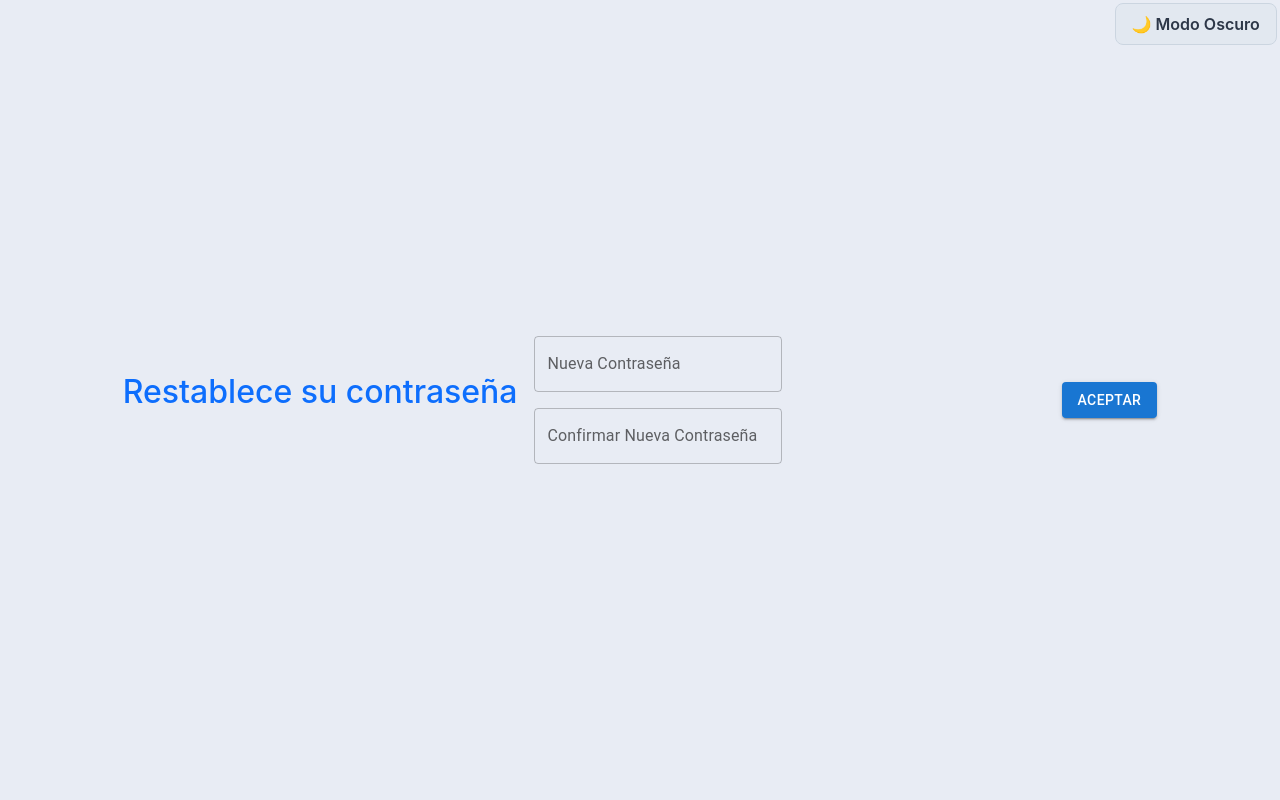
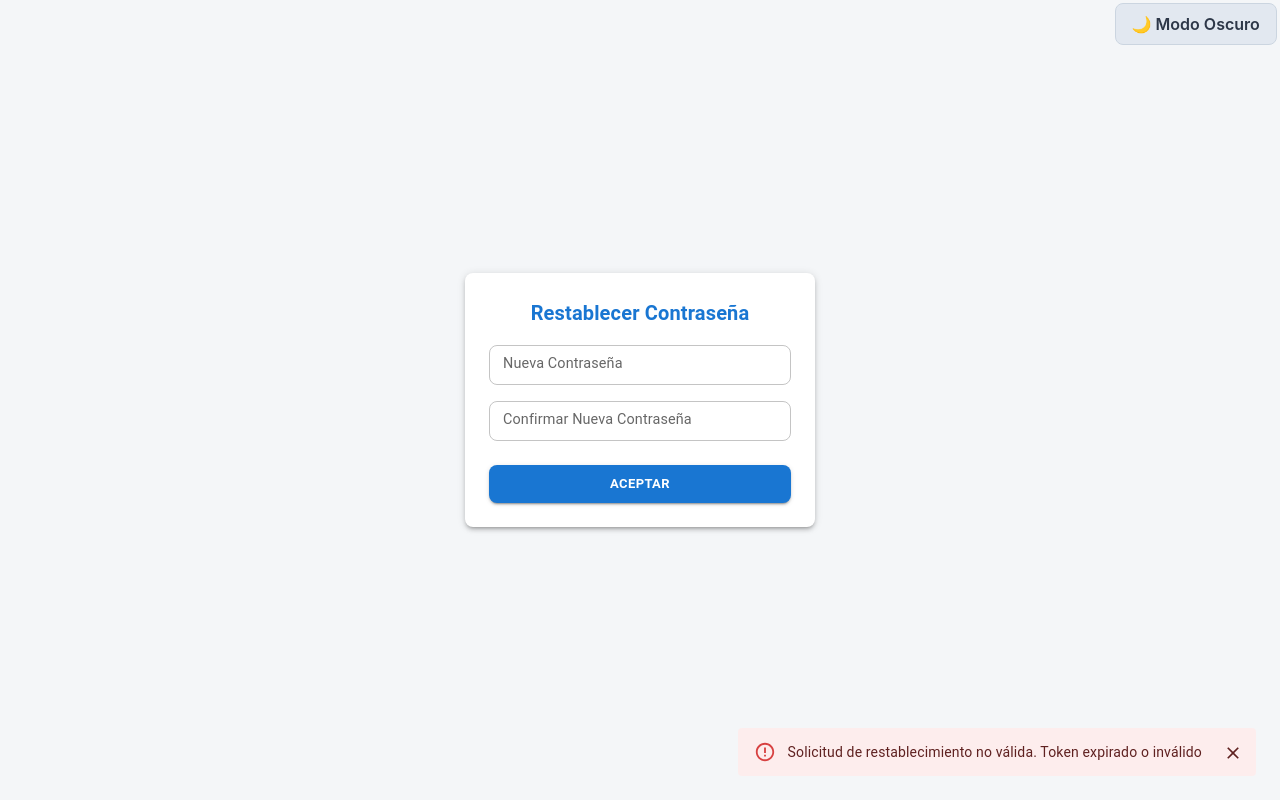
Before and after one commit to alvarovr712/ticketing-front, a React (Vite) app: page /reset-password in a window 1280 px wide. Both pictures are taken after a click on the button "ACEPTAR". Built offline with nearby package versions, Linux system fonts and the light colour scheme.

Commit message:
mejora visual en reseteo de contraseña

```diff
--- a/src/vistas/ResetPassword.jsx
+++ b/src/vistas/ResetPassword.jsx
@@ -1,7 +1,7 @@
 import { useSearchParams } from 'react-router-dom';
 import { useNavigate } from 'react-router-dom';
 import { useState } from "react";
-import { Button, TextField, Grid } from "@mui/material";
+import { Button, TextField, Box, Card, CardContent, Typography, Snackbar, Alert } from "@mui/material";
 import { resetPassword } from '../api/Login';
 
 export default function ResetPassword() {
@@ -14,65 +14,100 @@ export default function ResetPassword() {
 	const [password, setPassword] = useState('');
 	const [confirmPassword, setConfirmPassword] = useState('');
 
-	const changePassword = () => {
+	const [openSnackbar, setOpenSnackbar] = useState(false);
+	const [snackbarMessage, setSnackbarMessage] = useState('');
+	const [snackbarSeverity, setSnackbarSeverity] = useState('success');
+
+	const handleCloseSnackbar = (event, reason) => {
+		if (reason === 'clickaway') {
+			return;
+		}
+		setOpenSnackbar(false);
+	};
+
+	const showFeedback = (message, severity) => {
+		setSnackbarMessage(message);
+		setSnackbarSeverity(severity);
+		setOpenSnackbar(true);
+	};
+
+	const changePassword = async () => {
 		if (!token || !email) {
-			alert('Solicitud de restablecimiento de contraseña no válida. El token ha expirado o no es válido');
+			showFeedback('Solicitud de restablecimiento no válida. Token expirado o inválido', 'error');
 			return;
 		}
 
 		if (password !== confirmPassword) {
-			alert('Las contraseñas no coinciden');
+			showFeedback('Las contraseñas no coinciden', 'warning');
 			return;
 		}
 
-		if (resetPassword(password, email, token)) {
-			alert('Contraseña restablecida con éxito');
-
+		try {
+			await resetPassword(password, email, token);
+			showFeedback('Contraseña restablecida con éxito', 'success');
+			setTimeout(() => {
 				navigate("/");
-		} else {
-			alert('No es posible restablecer la contraseña. Token expirado o no válido');
+			}, 2000);
+		} catch (error) {
+			console.error(error);
+			showFeedback('No es posible restablecer la contraseña. Token expirado o no válido', 'error');
 		}
 	}
 
 
 
 	return (
-		<div className="vh-100 d-flex justify-content-center align-items-center">
-			<h1 className="text-center text-primary mb-3 fs-2">Restablece su contraseña</h1>
-
-			<Grid
-				container
-				rowSpacing={2}
-				columnSpacing={2}
-				padding={2}
-				alignItems="center"
-				alignContent={"center"}
-				justifyContent={"center"}
-			>
-				<Grid size={12}>
+		<div className="vh-100 d-flex justify-content-center align-items-center" style={{ backgroundColor: "#f4f6f8" }}>
+			<Card sx={{ maxWidth: 350, width: "100%", boxShadow: 3, borderRadius: 2, m: 2 }}>
+				<CardContent sx={{ p: 3 }}>
+					<Typography variant="h6" component="h1" align="center" gutterBottom sx={{ mb: 2, color: "primary.main", fontWeight: "bold" }}>
+						Restablecer Contraseña
+					</Typography>
+					<Box sx={{ display: "flex", flexDirection: "column", gap: 2 }}>
 						<TextField
 							type="password"
 							label="Nueva Contraseña"
+							fullWidth
+							variant="outlined"
+							size="small"
 							value={password}
 							onChange={(e) => setPassword(e.target.value)}
+							InputLabelProps={{ style: { fontSize: '0.9rem' } }}
+							sx={{ '& .MuiOutlinedInput-root': { borderRadius: 2 } }}
 						/>
-				</Grid>
-
-				<Grid size={12}>
 						<TextField
 							type="password"
 							label="Confirmar Nueva Contraseña"
+							fullWidth
+							variant="outlined"
+							size="small"
 							value={confirmPassword}
 							onChange={(e) => setConfirmPassword(e.target.value)}
+							InputLabelProps={{ style: { fontSize: '0.9rem' } }}
+							sx={{ '& .MuiOutlinedInput-root': { borderRadius: 2 } }}
 						/>
-				</Grid>
-			</Grid>
-
-			<Grid size={12}>
-				<Button variant="contained" onClick={() => changePassword()}>Aceptar</Button>
-			</Grid>
-
-
+						<Button
+							variant="contained"
+							size="small"
+							fullWidth
+							sx={{ mt: 1, fontWeight: "bold", borderRadius: 2, paddingY: 1 }}
+							onClick={() => changePassword()}
+						>
+							Aceptar
+						</Button>
+					</Box>
+				</CardContent>
+			</Card>
+			<Snackbar
+				open={openSnackbar}
+				autoHideDuration={6000}
+				onClose={handleCloseSnackbar}
+				anchorOrigin={{ vertical: 'bottom', horizontal: 'right' }}
+			>
+				<Alert onClose={handleCloseSnackbar} severity={snackbarSeverity} sx={{ width: '100%' }}>
+					{snackbarMessage}
+				</Alert>
+			</Snackbar>
 		</div>
 	)
 }
```
Lines whose indentation alone changed are shown as unchanged.
